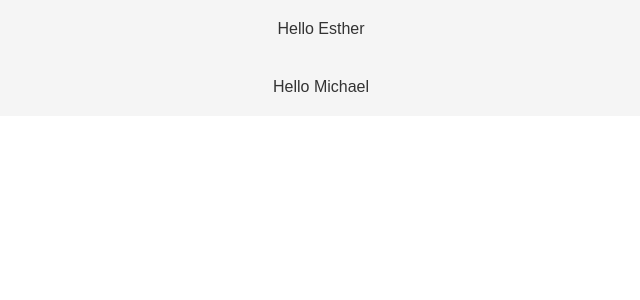
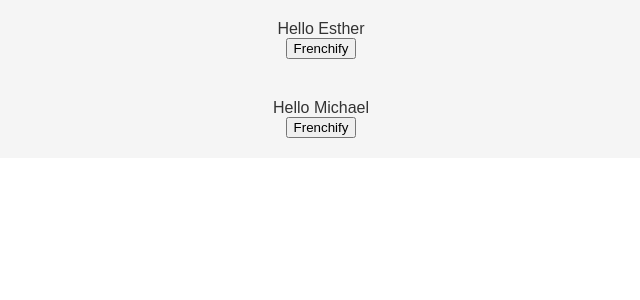
Before and after one commit to mmarcinek/hello_react, a React (Create React App) app: page / in a window 1280 px wide. Shown: the top 300 px of the page, without its empty margins (319-959 px from the left). Built offline with nearby package versions, Linux system fonts and the light colour scheme.

Commit message:
frenchify

```diff
--- a/src/Hello.js
+++ b/src/Hello.js
@@ -1,10 +1,30 @@
-import React from 'react';
-import './Hello.css'
+import React, { Component } from 'react';
+import './Hello.css';
 
-const Hello = (props) => {
-  return (
-    <div className="Hello">Hello {props.name}</div>
-  );
+class Hello extends Component {
+  constructor(props){
+    super(props)
+    this.state = { greeting: 'Hello'}
+  }
+
+  frenchify(){
+    if(this.state.greeting === "Hello"){
+      this.setState({greeting: 'Bonjour'});
+    }
+    else {
+      this.setState({greeting: 'Hello'})
+    }
+  }
+
+  render(){
+    return (
+      <div className="Hello">
+        {this.state.greeting} {this.props.name}
+        <br/>
+        <button onClick={this.frenchify = this.frenchify.bind(this)}>Frenchify</button>
+      </div>
+    );
+  }
 }
 
 export default Hello;
```
